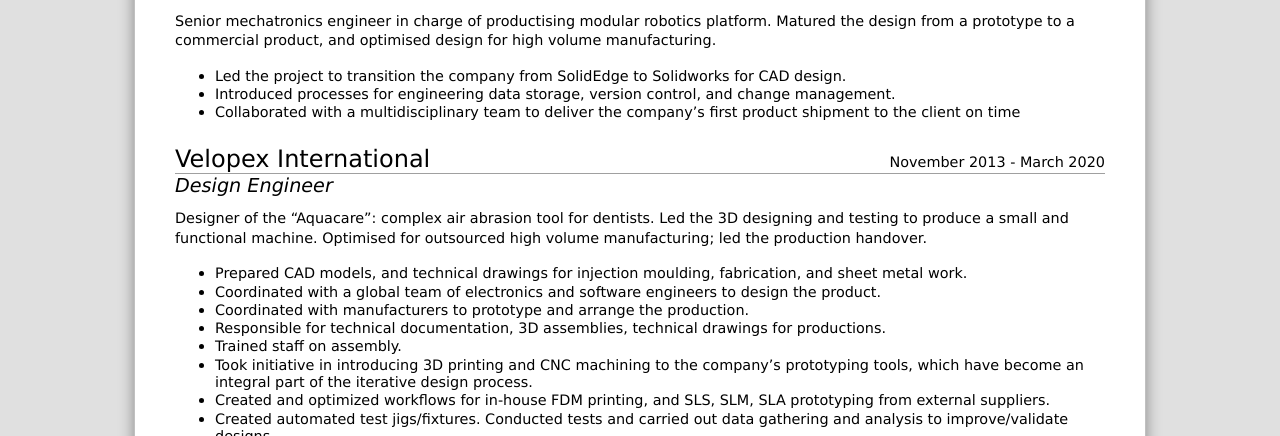
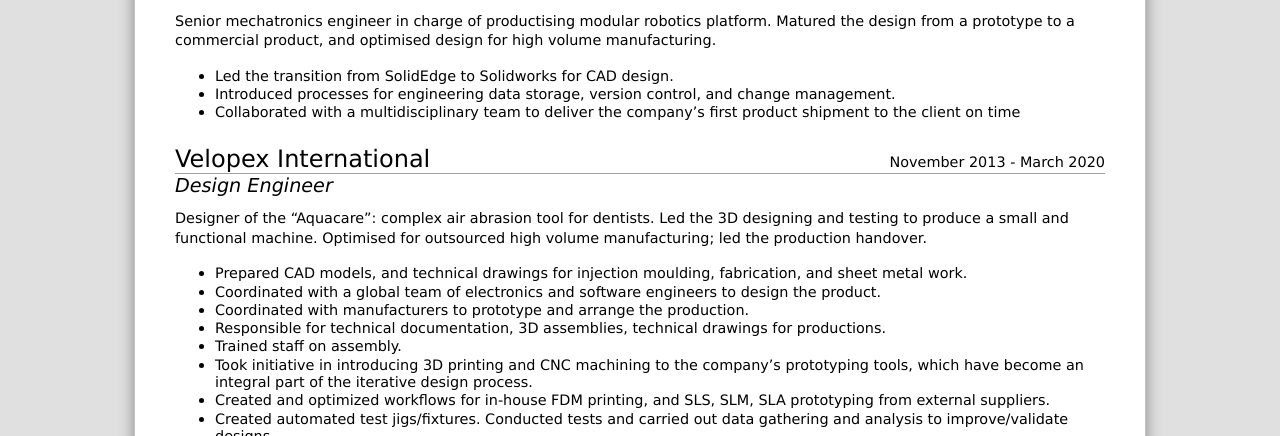
Before and after one commit to Maheemal/Resume, a plain HTML site: page resume.html in a window 1280 px wide. Shown: the part 364-800 px from the top of the page. Drawn offline with Linux system fonts and the light colour scheme; a script that the page names is missing.

Commit message:
Minor wording changes in RR employment

```diff
--- a/resume.html
+++ b/resume.html
@@ -45,7 +45,7 @@
 <ul class="job_details">
 
 
-<li><p>Led the project to transition the company from SolidEdge to Solidworks for CAD design.</p></li>
+<li><p>Led the transition from SolidEdge to Solidworks for CAD design.</p></li>
 <li><p>Introduced processes for engineering data storage, version control, and change management.</p>
 <li><p>Collaborated with a multidisciplinary team to deliver the company’s first product shipment to the client on time</p>
 </ul>
```
